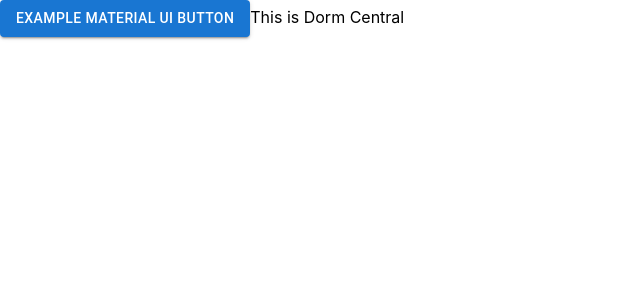
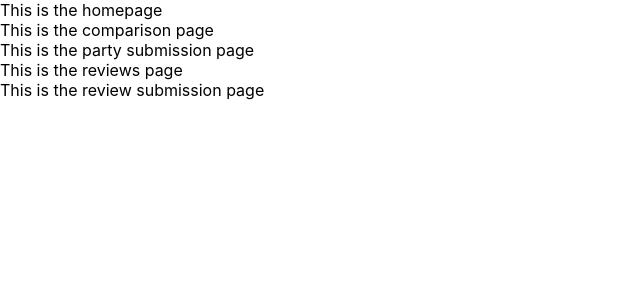
Before and after one commit to r-mallick/dorm-central, a React (Create React App) app: page /reviewsPage in a window 1280 px wide. Shown: the top 300 px of the page, without its empty margins (0-640 px from the left). Built offline with nearby package versions, Linux system fonts and the light colour scheme.

Commit message:
Setup for Each Major Page for the Website
Creates the different subpages for the DormCentral Website. Still need to figure out a way to switch from one page to the next.

```diff
--- a/src/index.js
+++ b/src/index.js
@@ -3,11 +3,21 @@ import ReactDOM from 'react-dom/client';
 import './index.css';
 import App from './App';
 import reportWebVitals from './reportWebVitals';
+import Home from './pages/Home';
+import Comparison from './pages/Comparison';
+import Party from './pages/Party';
+import ReviewsPage from './pages/ReviewsPage';
+import ReviewSubmission from './pages/ReviewSubmission';
+
 
 const root = ReactDOM.createRoot(document.getElementById('root'));
 root.render(
   <React.StrictMode>
-    <App />
+    <Home />
+    <Comparison />
+    <Party />
+    <ReviewsPage />
+    <ReviewSubmission />
   </React.StrictMode>
 );
 
--- /dev/null
+++ b/src/pages/Comparison.js
@@ -0,0 +1,11 @@
+import Button from '@mui/material/Button';
+
+function Comparison() {
+  return (
+    <div>
+      This is the comparison page
+    </div>
+  );
+}
+
+export default Comparison;
--- /dev/null
+++ b/src/pages/Home.js
@@ -0,0 +1,11 @@
+import Button from '@mui/material/Button';
+
+function Home() {
+  return (
+    <div>
+      This is the homepage
+    </div>
+  );
+}
+
+export default Home;
--- /dev/null
+++ b/src/pages/Party.js
@@ -0,0 +1,11 @@
+import Button from '@mui/material/Button';
+
+function Party() {
+  return (
+    <div>
+      This is the party submission page
+    </div>
+  );
+}
+
+export default Party;
--- /dev/null
+++ b/src/pages/ReviewSubmission.js
@@ -0,0 +1,11 @@
+import Button from '@mui/material/Button';
+
+function ReviewSubmission() {
+  return (
+    <div>
+      This is the review submission page
+    </div>
+  );
+}
+
+export default ReviewSubmission;
--- /dev/null
+++ b/src/pages/ReviewsPage.js
@@ -0,0 +1,11 @@
+import Button from '@mui/material/Button';
+
+function ReviewsPage() {
+  return (
+    <div>
+      This is the reviews page
+    </div>
+  );
+}
+
+export default ReviewsPage;
```
